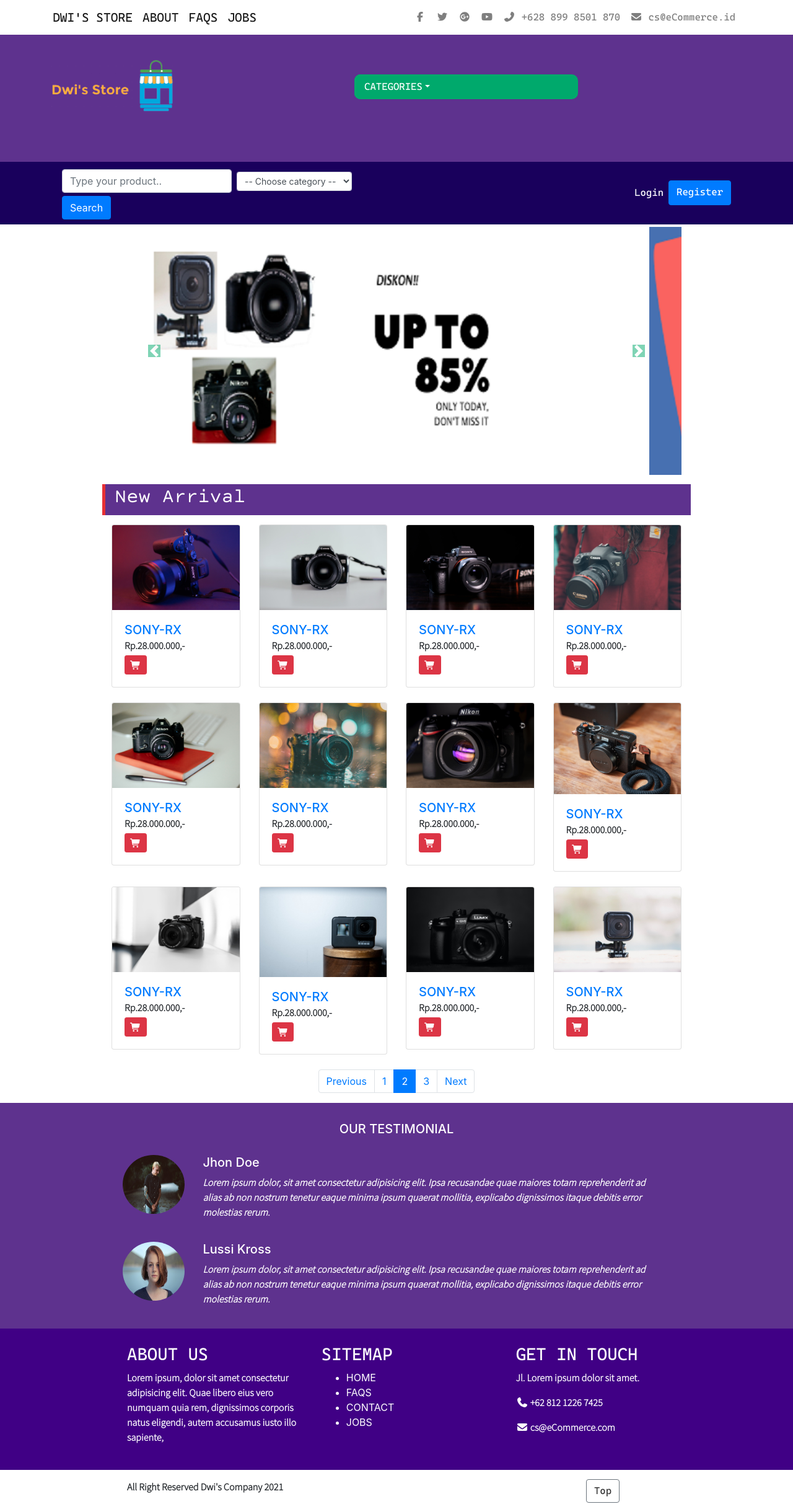
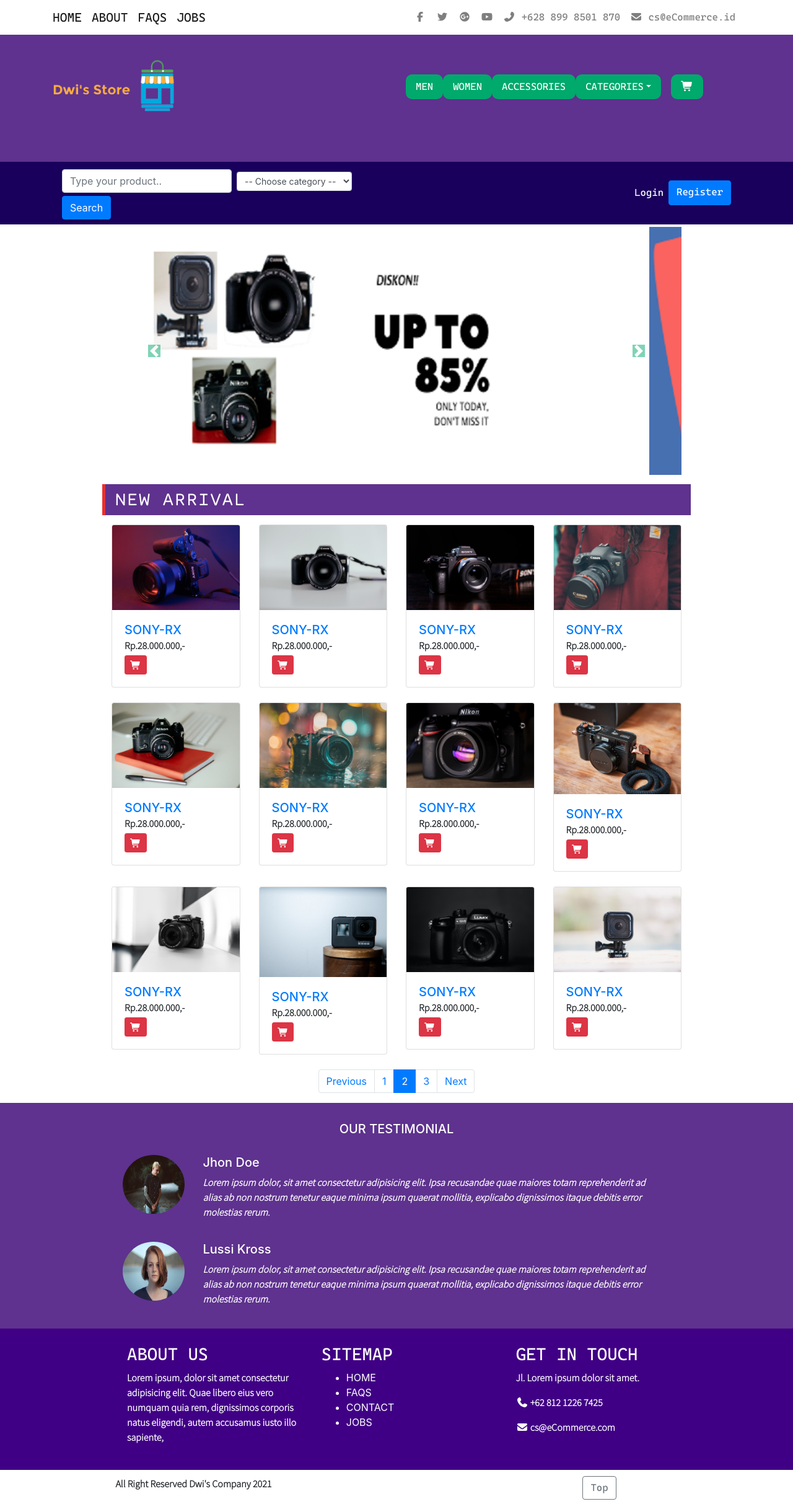
Before and after one commit to Dwidy99/BootstrapStoreTheme, a plain HTML site: page index.html in a window 1280 px wide. Shown: the whole page at 62% size. Drawn offline with nearby package versions, Linux system fonts and the light colour scheme.

Commit message:
Add cart.html and improve some code

```diff
--- a/css/style.css
+++ b/css/style.css
@@ -78,6 +78,19 @@ footer {
 	margin-top: -32px;
 }
 
+/* Table-cart */
+.table-cart table {
+	margin: auto;
+}
+
+.table-cart table img {
+	width: 100px;
+}
+
+.table-cart td {
+	padding: 10px 0 10px 0;
+}
+
 /* Header title */
 .header-title {
 	margin: 15px 0;
@@ -89,6 +102,11 @@ footer {
 	background-color: var(--main-color, purple);
 	color: var(--font-white-color, #fff);
 	border-left: 5px solid var(--danger-color, red);
+	text-transform: uppercase;
+}
+
+.header-title h2 {
+	padding-top: 5px;
 }
 
 /* Product */
@@ -159,26 +177,15 @@ footer {
 	color: white;
 }
 
-/* footer */
-footer .text {
-	margin: 15px 15px 0 190px;
-}
-
-footer .col a {
-	float: right;
-	margin-right: 250px;
-	text-decoration: none;
-	color: var(--font-black-color, #333);
+footer p,
+footer a {
+	margin-top: 10px;
 }
 
 /* Desktop */
 @media (min-width: 992px) {
 	.navbar .navbar-brand {
 		text-transform: uppercase;
-	}
-
-	.jumbotron .row a {
-		margin-left: -345px;
 	}
 
 	.jumbotron .nav li a,
--- a/index.html
+++ b/index.html
@@ -29,7 +29,7 @@
 		<!-- Navbar -->
 		<nav class="navbar navbar-expand-lg navbar-light">
 			<div class="container">
-				<a class="navbar-brand" href="index.html">Dwi's Store</a>
+				<a class="navbar-brand" href="index.html">Home</a>
 				<a class="navbar-brand" href="index.html">About</a>
 				<a class="navbar-brand" href="index.html">Faqs</a>
 				<a class="navbar-brand" href="index.html">Jobs</a>
@@ -71,13 +71,13 @@
 		<div class="jumbotron jumbotron-fluid">
 			<div class="container">
 				<div class="row">
-					<div class="col-lg text-center">
+					<div class="col-sm">
 						<a href="index.html">
 							<img src="img/logo-dwistore.png" alt="Dwi's Store" class="pb-3" />
 						</a>
 					</div>
-					<div class="col-lg">
-						<ul class="nav justify-content-center">
+					<div class="col-sm">
+						<ul class="nav">
 							<li class="nav-item mb-2">
 								<a class="nav-link" href="category.html">Men</a>
 							</li>
@@ -102,7 +102,7 @@
 								</div>
 							</li>
 							<li class="nav-item ml-3 mb-2">
-								<a class="nav-link" href="#"
+								<a class="nav-link" href="cart.html"
 									><i class="fas fa-shopping-cart"></i
 								></a>
 							</li>
@@ -534,11 +534,11 @@
 
 		<!-- Footer -->
 		<footer>
-			<div class="row text">
-				<div class="col">
+			<div class="row text-center">
+				<div class="col-6">
 					<p>All Right Reserved Dwi's Company 2021</p>
 				</div>
-				<div class="col">
+				<div class="col-6">
 					<a href="#body" class="btn btn-outline-secondary">Top</a>
 				</div>
 			</div>
```
